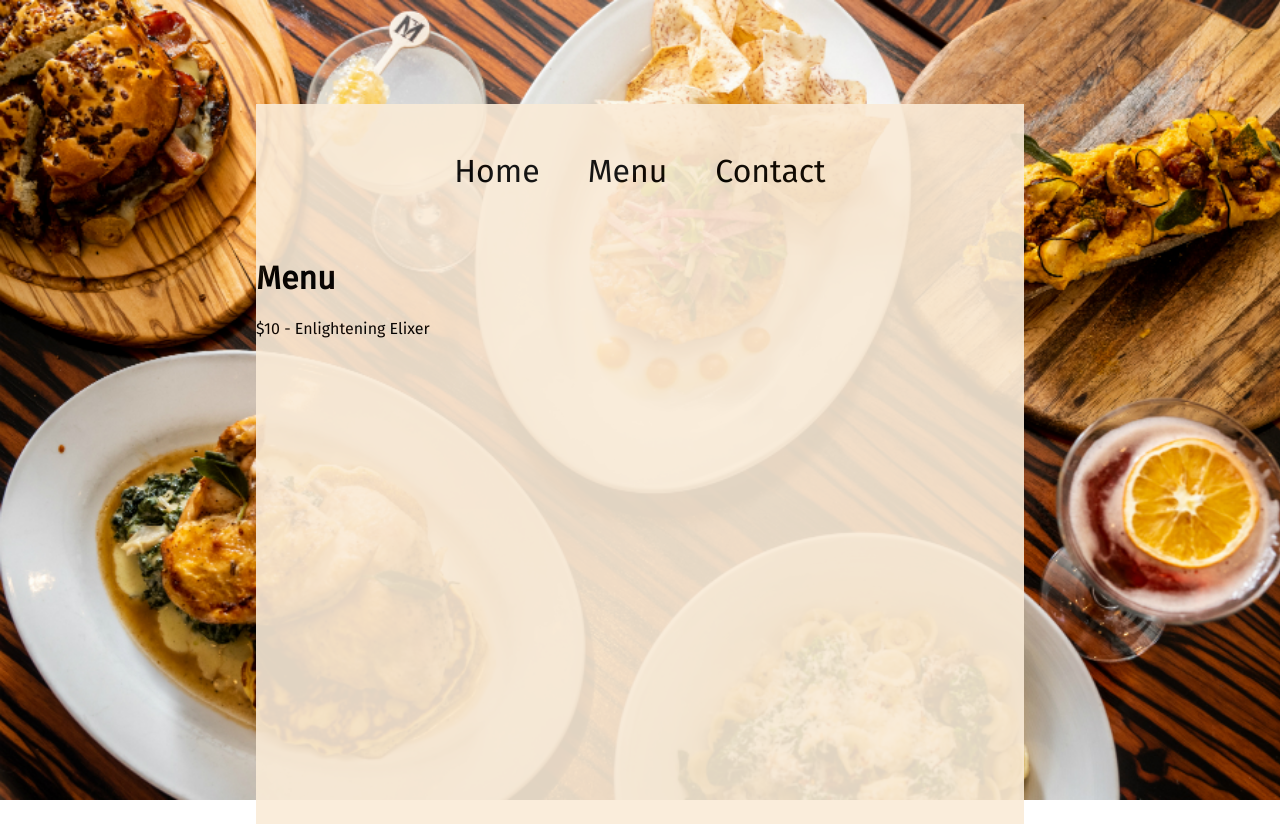
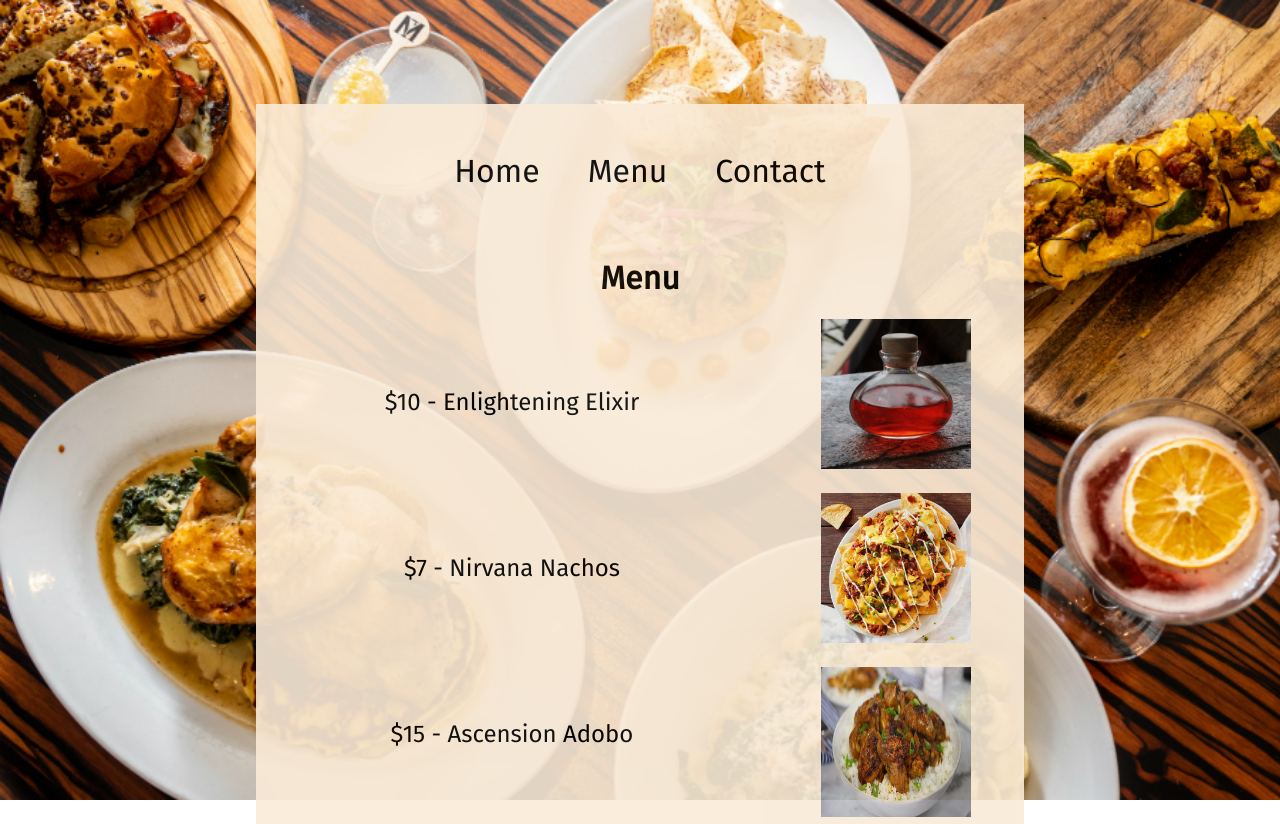
Before and after one commit to eslang50/Restaurant-Page, a website built with webpack: page dist/index.html in a window 1280 px wide. Both pictures are taken after a click on the item "Menu". Built offline with nearby package versions, Linux system fonts and the light colour scheme.

Commit message:
added menu page

```diff
--- a/src/index.js
+++ b/src/index.js
@@ -23,7 +23,11 @@ list.appendChild(contact);
 
 content.appendChild(list);
 
+// FOR TESTING
+
 homePage();
+
+// FOR TESTING
 
 home.addEventListener('click', (e) => {
   content.removeChild(content.lastChild);
--- a/src/initialPage.js
+++ b/src/initialPage.js
@@ -17,13 +17,13 @@ export default function initial() {
   const restaurantImg1 = document.createElement('div');
   const img1 = new Image();
   img1.src = restImg1;
-  img1.classList.add('restImg1');
+  img1.classList.add('homepageImg');
   restaurantImg1.appendChild(img1)
 
   const restaurantImg2 = document.createElement('div');
   const img2 = new Image();
   img2.src = restImg2;
-  img2.classList.add('restImg1');
+  img2.classList.add('homepageImg');
   restaurantImg2.appendChild(img2)
 
   imgContainer.appendChild(restaurantImg1);
@@ -43,6 +43,5 @@ export default function initial() {
   container.appendChild(hours);
   container.appendChild(imgContainer);
 
-
   content.appendChild(container);
 }
--- a/src/menu.js
+++ b/src/menu.js
@@ -1,19 +1,64 @@
+import elixirImg from './images/elixir.jpg';
+import nachosImg from './images/nachos.jpg';
+import adoboImg from './images/adobo.jpg';
+
 export default function menu() {
   const container = document.createElement('div');
 
   const menuHeader = document.createElement('h1')
+  menuHeader.classList.add('menuHeader')
   menuHeader.innerHTML = 'Menu';
 
-  const menuInfo = document.createElement('p');
-  menuInfo.innerHTML = '$10 - Enlightening Elixer';
+  const gridContainer = document.createElement('div');
+  gridContainer.classList.add('menuGrid');
+
+  const flexContainer = document.createElement('div');
+  flexContainer.classList.add('menuFlex');
+
+  const menuItem1 = document.createElement('div');
+  menuItem1.innerHTML = '$10 - Enlightening Elixir';
+  menuItem1.classList.add('menuItem');
+
+  const menuItem2 = document.createElement('div');
+  menuItem2.innerHTML = '$7 - Nirvana Nachos';
+  menuItem2.classList.add('menuItem');
+
+  const menuItem3 = document.createElement('div');
+  menuItem3.innerHTML = '$15 - Ascension Adobo';
+  menuItem3.classList.add('menuItem');
+
+  flexContainer.appendChild(menuItem1);
+  flexContainer.appendChild(menuItem2);
+  flexContainer.appendChild(menuItem3);
+
+  const elixir = new Image();
+  elixir.src = elixirImg;
+  elixir.classList.add('menuImg');
+
+  const adobo = new Image();
+  adobo.src = adoboImg;
+  adobo.classList.add('menuImg');
+
+  const nachos = new Image();
+  nachos.src = nachosImg;
+  nachos.classList.add('menuImg');
+
+  const imgContainer = document.createElement('div');
+  imgContainer.classList.add('imgFlex');
+
+  imgContainer.appendChild(elixir);
+  imgContainer.appendChild(nachos);
+  imgContainer.appendChild(adobo);
+
+  container.appendChild(menuHeader);
+
+  gridContainer.appendChild(flexContainer);
+  gridContainer.appendChild(imgContainer);
+
+  container.appendChild(gridContainer);
 
 
 
   const content = document.getElementById('content');
-
-  container.appendChild(menuHeader);
-
-  container.appendChild(menuInfo);
-
   content.appendChild(container);
 }
--- a/src/styles.css
+++ b/src/styles.css
@@ -77,7 +77,7 @@ li:hover {
   margin-bottom: 1em;
 }
 
-.restImg1 {
+.homepageImg {
   width: 300px;
   height: fit-content;
 }
@@ -88,3 +88,36 @@ li:hover {
   margin-bottom: 1em;
   flex-wrap: wrap;
 }
+
+.menuFlex {
+  display: flex;
+  flex-direction: column;
+  justify-content: space-around;
+}
+
+.menuItem {
+  font-size: 1.5em;
+  text-align: center;
+}
+
+.menuGrid {
+  display: grid;
+  grid-template-columns: 2fr 1fr;
+}
+
+.imgFlex {
+  display: flex;
+  flex-direction: column;
+  align-items: center;
+  gap: 1.5em;
+}
+
+.menuImg {
+  width: 150px;
+  height: 150px;
+}
+
+.menuHeader {
+  display: flex;
+  justify-content: center;
+}
```
Also changed, not shown: dist/09ef60e052d856418c6e.jpg (added), dist/164cada9385180b90029.jpg (added), dist/67ccf4987ad186be71c4.jpg (added), dist/main.js, src/images/adobo.jpg (added), src/images/elixir.jpg (added), src/images/nachos.jpg (added).
